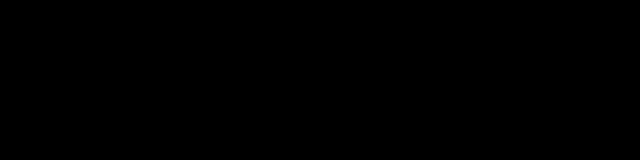
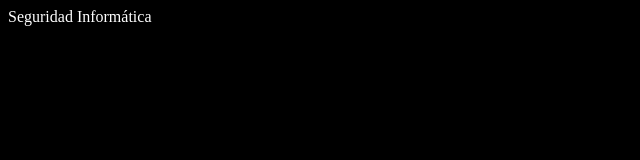
Before and after one commit to DanielaYepesBedoya/Seguridad-Informatica-1, a plain HTML site: page index.html in a window 1280 px wide. Shown: the whole page, without its empty margins (0-640 px from the left). Drawn offline with Linux system fonts and the light colour scheme.

Commit message:
Update main.css

```diff
--- a/main.css
+++ b/main.css
@@ -1,4 +1,4 @@
 body {
 background: #000;
-color: "#fff;
+color: #fff;
 }
```
